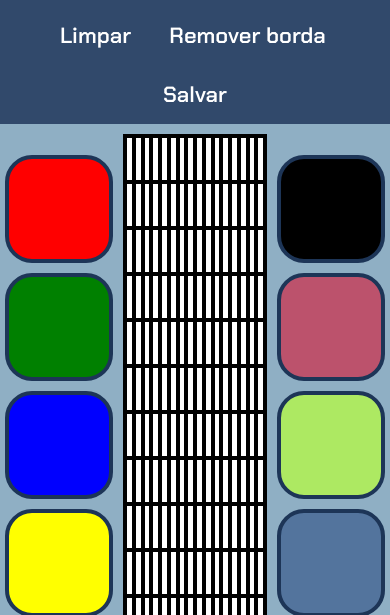
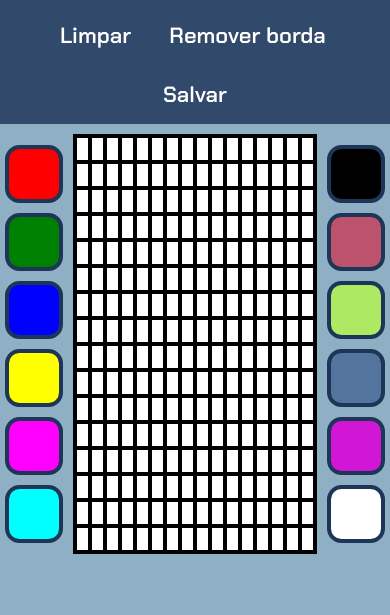
Before and after one commit to Joao-Matheus-Franca/pixels-art, a plain HTML site: page src/index.html in a window 390 px wide. Shown: the part 160-775 px from the top of the page. Drawn offline with nearby package versions, Linux system fonts and the light colour scheme.

Commit message:
Adicionando o mínimo de responsividade

```diff
--- a/src/style/style.css
+++ b/src/style/style.css
@@ -167,3 +167,19 @@ a {
 #clear-board {
     font-family: 'Chakra Petch', sans-serif;
 }
+
+@media (max-width: 1920px) {
+    /* body {
+        border: 5px solid red;
+    } */
+
+    .color {
+        width: 50px;
+        height: 50px;
+    }
+
+    .pixel {
+        width: 20px;
+        height: 20px;
+    }
+}
```
